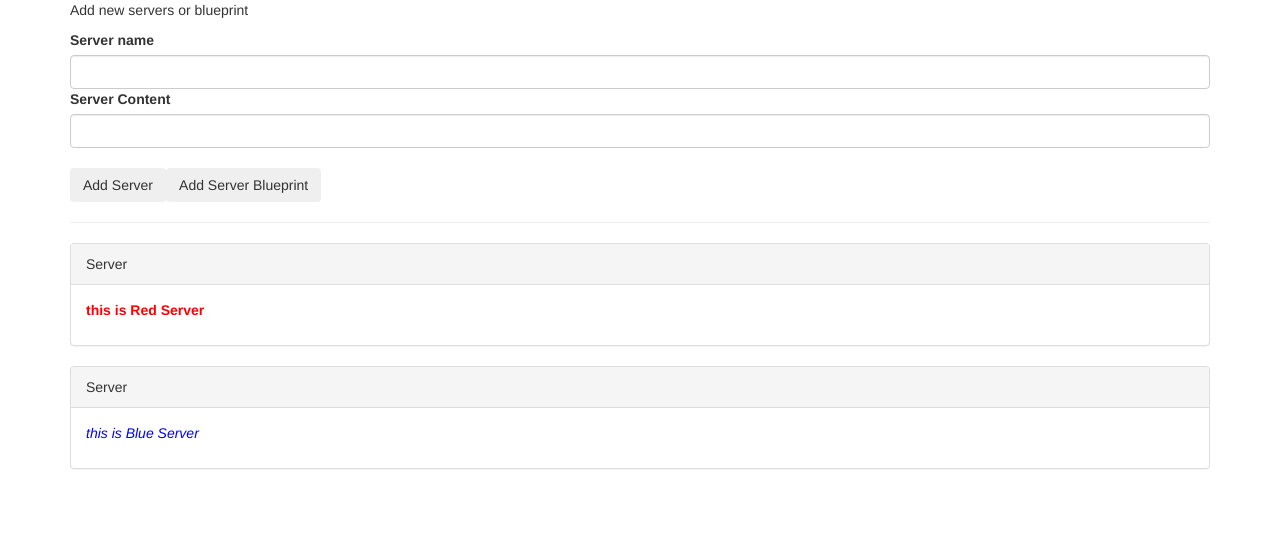
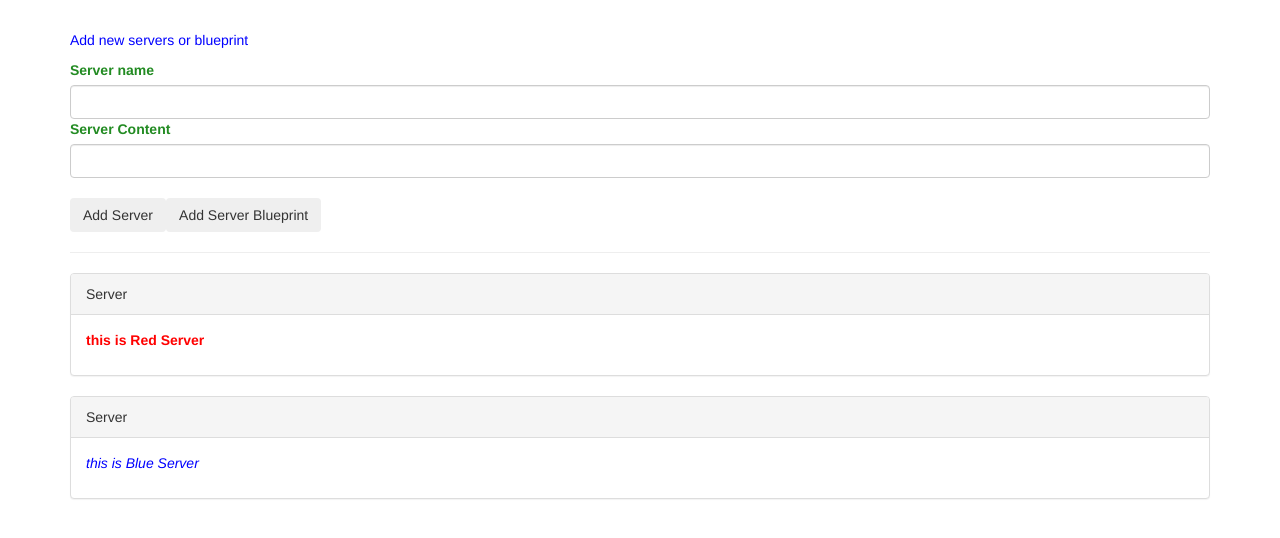
Before and after one commit to sampathdemo/sample-bootstrap, an Angular app: page / in a window 1280 px wide. Shown: the top 538 px of the page. Built offline with nearby package versions, Linux system fonts and the light colour scheme.

Commit message:
View Encapsulation

```diff
--- a/src/app/app.component.css
+++ b/src/app/app.component.css
@@ -0,0 +1,3 @@
+.container {
+  margin-top: 30px;
+}
--- a/src/app/server-element/server-element.component.css
+++ b/src/app/server-element/server-element.component.css
@@ -0,0 +1,7 @@
+p {
+  color:blue;
+}
+
+label {
+  color: forestgreen;
+}
--- a/src/app/server-element/server-element.component.html
+++ b/src/app/server-element/server-element.component.html
@@ -3,7 +3,7 @@
     <div class="panel-body">
       <p>
         <strong *ngIf="element.type==='server'" style="color:red">{{element.content}}</strong>
-        <em *ngIf="element.type==='blueprint'" style="color:blue">{{element.content}}</em>
+        <em *ngIf="element.type==='blueprint'">{{element.content}}</em>
       </p>
     </div>
   </div>
--- a/src/app/server-element/server-element.component.ts
+++ b/src/app/server-element/server-element.component.ts
@@ -1,9 +1,10 @@
-import { Component, Input, OnInit } from '@angular/core';
+import { Component, Input, OnInit, ViewEncapsulation } from '@angular/core';
 
 @Component({
   selector: 'app-server-element',
   templateUrl: './server-element.component.html',
-  styleUrls: ['./server-element.component.css']
+  styleUrls: ['./server-element.component.css'],
+  encapsulation: ViewEncapsulation.None
 })
 export class ServerElementComponent implements OnInit {
 
```
